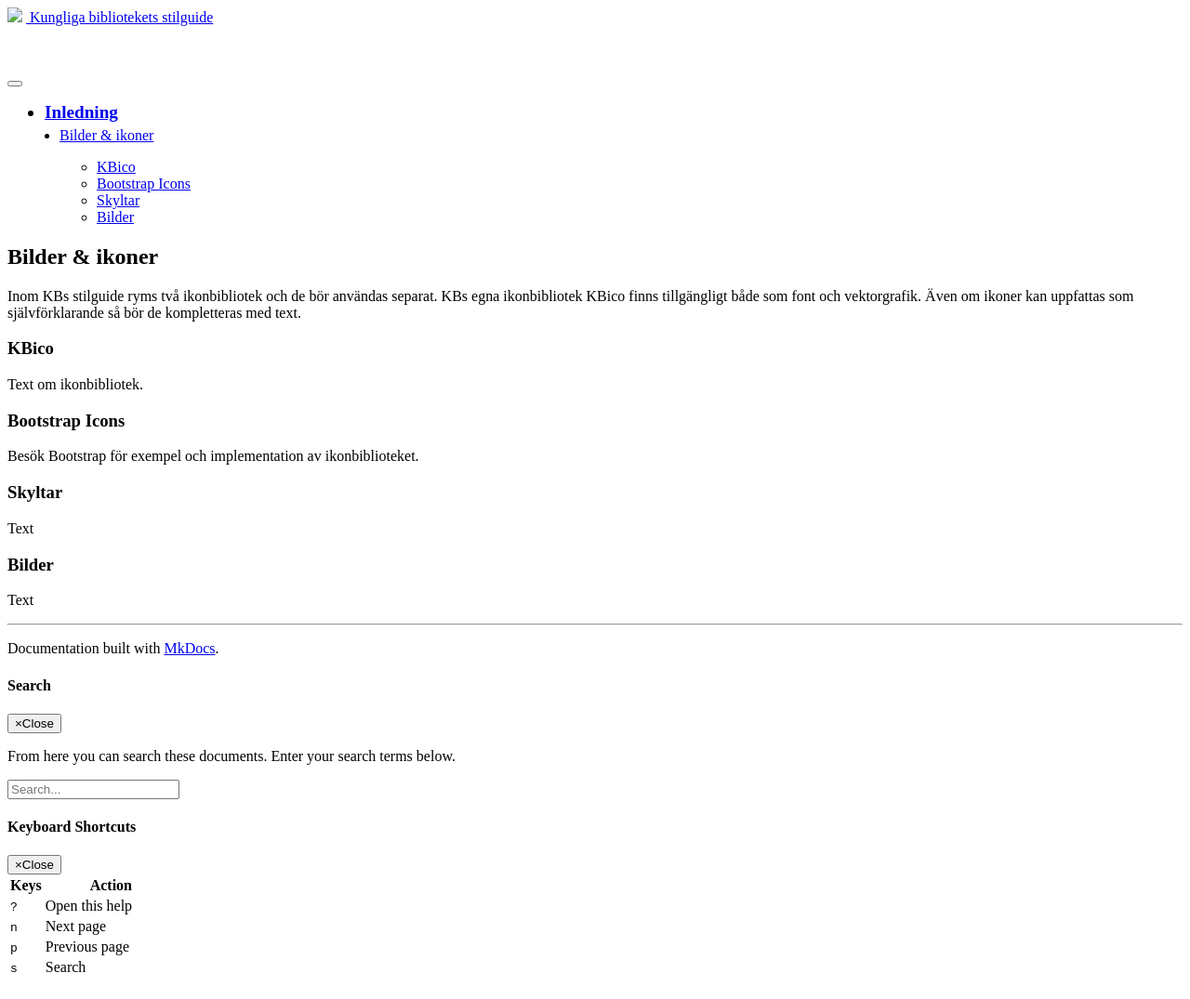
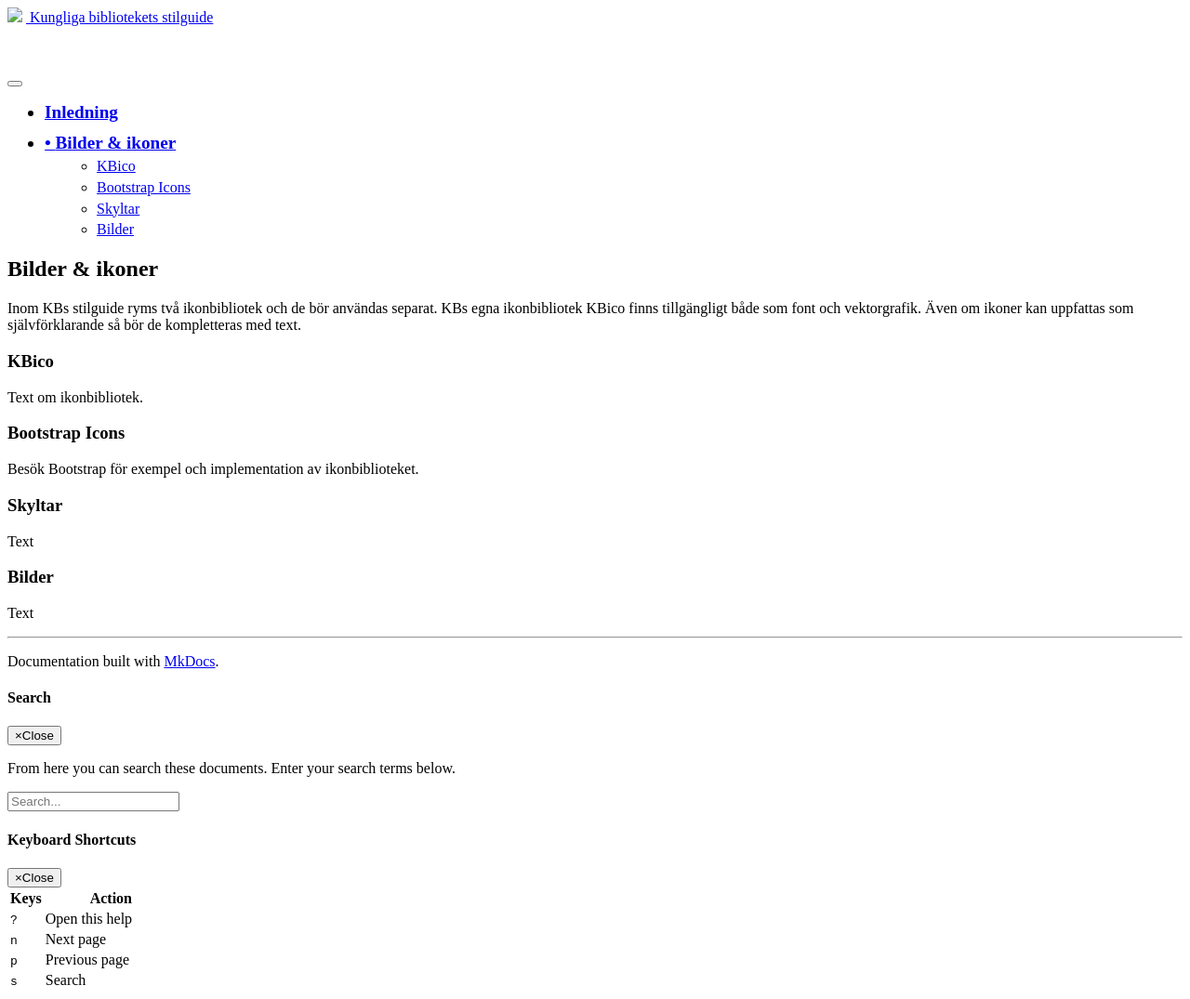
Before and after one commit to Kungbib/styleguide, an MkDocs documentation site: the page built from docs/images_icons.md, in a window 1280 px wide. Shown: the whole page at 93% size. Built offline with MkDocs 1.6.1, drawn with Linux system fonts in a browser that asks for light colours; nearby versions of some CDN libraries; some web fonts are replaced; library files that are not in the unit come from our copies.

Commit message:
Styles build

```diff
--- a/theme/css/main.css
+++ b/theme/css/main.css
@@ -83,28 +83,31 @@
   font-style: italic;
   font-weight: 900;
 }
-#toc-collapse .nav {
+#toc-collapse {
   margin-top: 1rem;
 }
 #toc-collapse .nav-item {
   font-family: "Sentinel";
   padding: 0;
 }
-#toc-collapse .nav-item[data-level="1"] {
+#toc-collapse .nav-item[data-level="2"], #toc-collapse .nav-item[data-level="1"] {
   font-weight: bold;
   font-size: 1.2rem;
   margin: 0.7rem 0 0 0;
 }
-#toc-collapse .nav-item[data-level="1"] > .nav-link.active::before {
+#toc-collapse .nav-item[data-level="2"] > .nav-link.active::before, #toc-collapse .nav-item[data-level="1"] > .nav-link.active::before {
   content: "• ";
 }
-#toc-collapse .nav-item[data-level="2"] {
+#toc-collapse .nav-item[data-level="3"] {
   font-weight: normal;
   font-size: 1rem;
   margin: 0.3rem 0 0 1rem;
 }
 #toc-collapse .nav-link {
   padding: 0rem;
+}
+#toc-collapse .nav-link:not(.active) + .subnav {
+  display: none;
 }
 
 .ingress {
```
Also changed, not shown: 1 other file.
